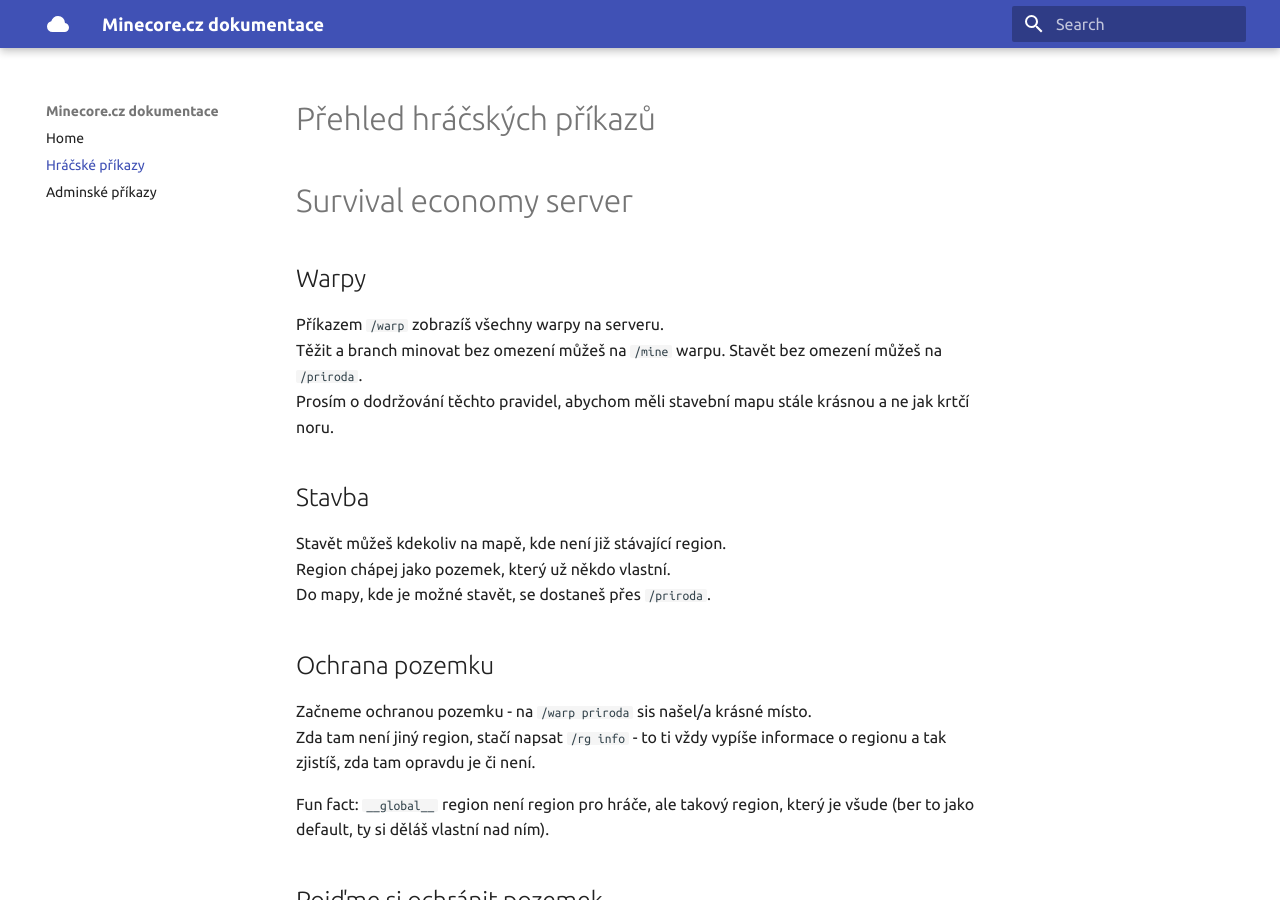
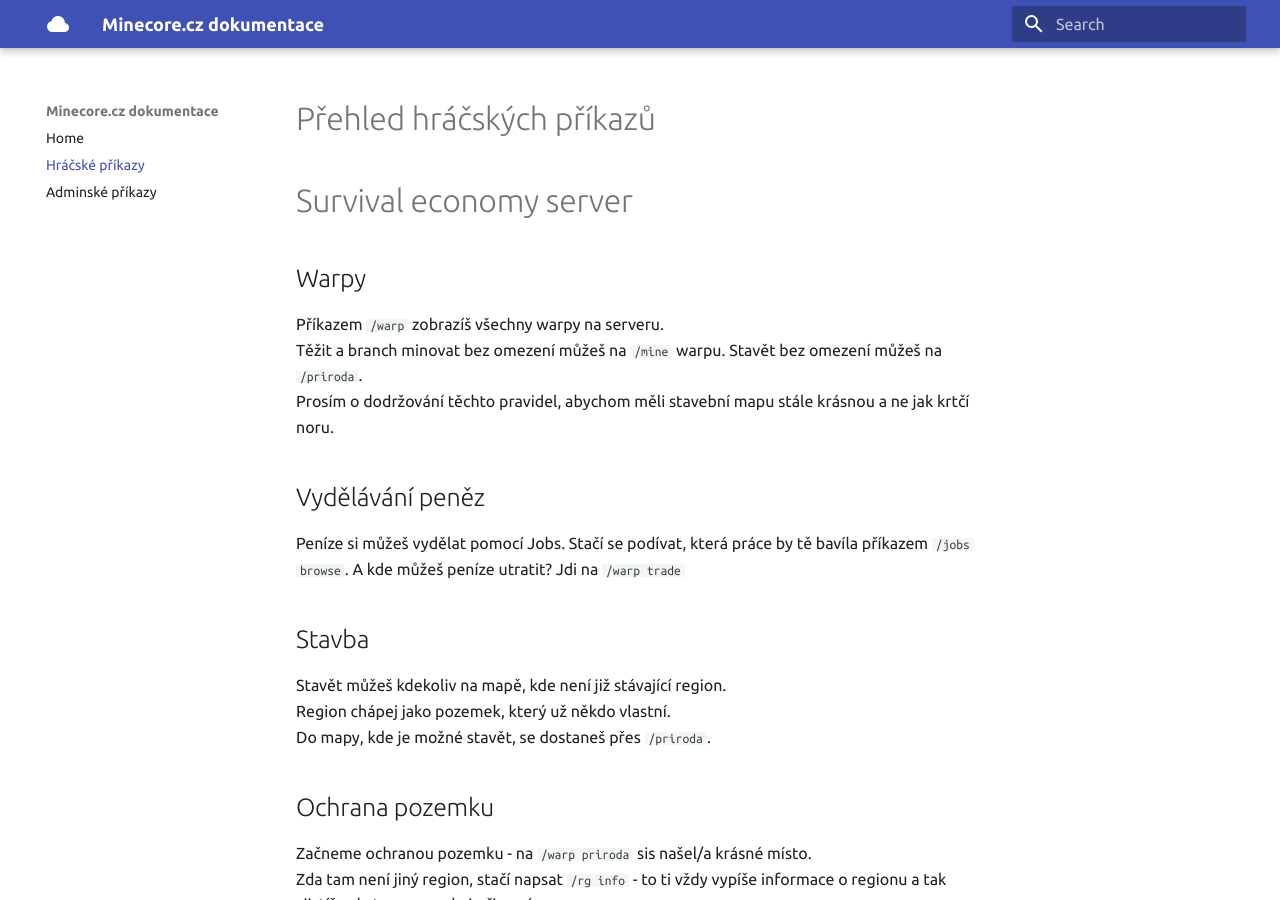
Before and after one commit to Ownercz/minecore-docs, an MkDocs documentation site: the page built from docs/player.md, in a window 1280 px wide and 900 px high. Built offline with MkDocs 1.6.1 and Material for MkDocs 9.7.7, drawn with Linux system fonts in a browser that asks for light colours.

Commit message:
Update player.md

````diff
--- a/docs/player.md
+++ b/docs/player.md
@@ -5,6 +5,10 @@
 Příkazem ```/warp``` zobrazíš všechny warpy na serveru.
 Těžit a branch minovat bez omezení můžeš na ```/mine``` warpu. Stavět bez omezení můžeš na ```/priroda```.
 Prosím o dodržování těchto pravidel, abychom měli stavební mapu stále krásnou a ne jak krtčí noru.
+
+## Vydělávání peněz
+Peníze si můžeš vydělat pomocí Jobs. Stačí se podívat, která práce by tě bavíla příkazem ```/jobs browse```.
+A kde můžeš peníze utratit? Jdi na ```/warp trade```
 
 ## Stavba
 Stavět můžeš kdekoliv na mapě, kde není již stávající region.
@@ -55,6 +59,7 @@ Získal si kamarády, skvělá práce! Tak je pojďme pozvat do tvého pozemku.
 - VIP mají vyšší počet regionů než 4.
 
 
+
 # Vanilla server
 ## Ochrana pozemku
 
````
